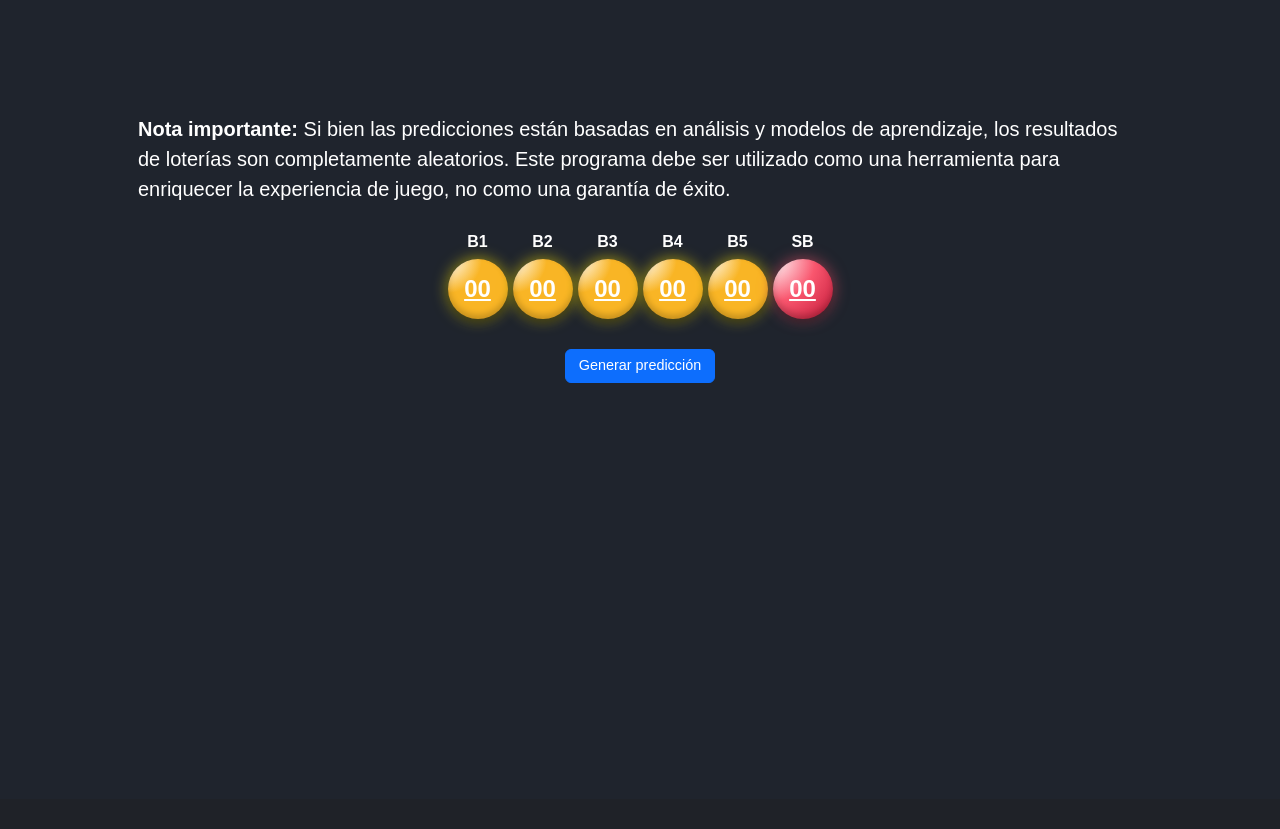
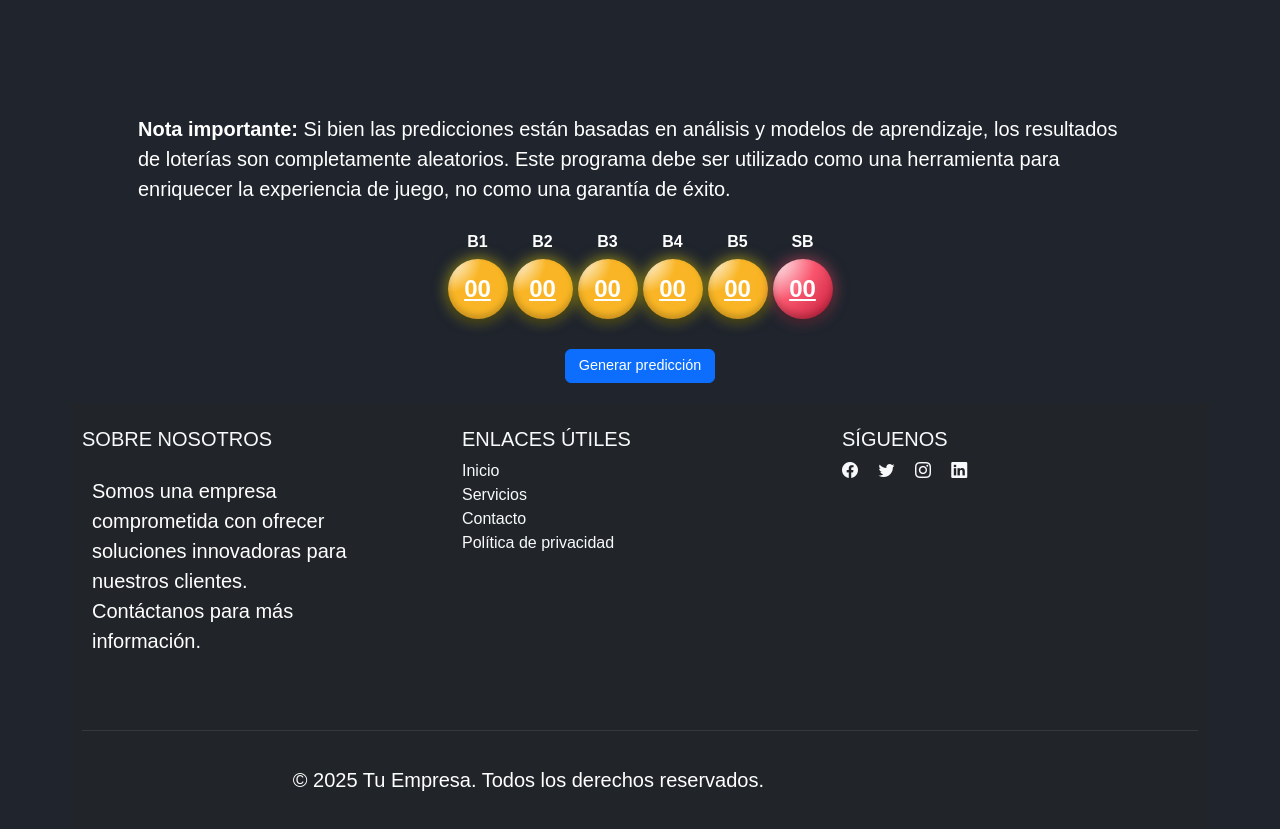
Before and after one commit to pab1987/PredictorBaloto, a Flask app: page / in a window 1280 px wide. Shown: the part 63-892 px from the top of the page. Before the commit the page ends 446 px from the top, so only its background shows below. Run offline with Flask 3, Linux system fonts and the light colour scheme.

Commit message:
Organización de templates

```diff
--- a/app/templates/index.html
+++ b/app/templates/index.html
@@ -42,6 +42,57 @@
         Generar predicción
     </button>
 </div>
+
+
+
+
+
+
+
+
+<footer class="bg-dark text-light py-4">
+    <div class="container text-center text-md-start">
+      <div class="row">
+        <!-- Columna 1: Información -->
+        <div class="col-md-4 mb-4">
+          <h5 class="text-uppercase">Sobre Nosotros</h5>
+          <p>
+            Somos una empresa comprometida con ofrecer soluciones innovadoras para nuestros clientes. Contáctanos para más información.
+          </p>
+        </div>
+        <!-- Columna 2: Enlaces -->
+        <div class="col-md-4 mb-4">
+          <h5 class="text-uppercase">Enlaces útiles</h5>
+          <ul class="list-unstyled">
+            <li><a href="#" class="text-light text-decoration-none">Inicio</a></li>
+            <li><a href="#" class="text-light text-decoration-none">Servicios</a></li>
+            <li><a href="#" class="text-light text-decoration-none">Contacto</a></li>
+            <li><a href="#" class="text-light text-decoration-none">Política de privacidad</a></li>
+          </ul>
+        </div>
+        <!-- Columna 3: Redes sociales -->
+        <div class="col-md-4">
+          <h5 class="text-uppercase">Síguenos</h5>
+          <div>
+            <a href="#" class="text-light me-3"><i class="bi bi-facebook"></i></a>
+            <a href="#" class="text-light me-3"><i class="bi bi-twitter"></i></a>
+            <a href="#" class="text-light me-3"><i class="bi bi-instagram"></i></a>
+            <a href="#" class="text-light"><i class="bi bi-linkedin"></i></a>
+          </div>
+        </div>
+      </div>
+      <!-- Línea divisora -->
+      <hr class="my-4 text-secondary" />
+      <!-- Copyright -->
+      <div class="text-center">
+        <p class="mb-0">&copy; 2025 Tu Empresa. Todos los derechos reservados.</p>
+      </div>
+    </div>
+  </footer>
+
+  <!-- Bootstrap Icons -->
+  <link rel="stylesheet" href="https://cdn.jsdelivr.net/npm/bootstrap-icons/font/bootstrap-icons.css">
+
 {% endblock %}
 
 {% block scripts %}
```
Also changed, not shown: 1 other file.
